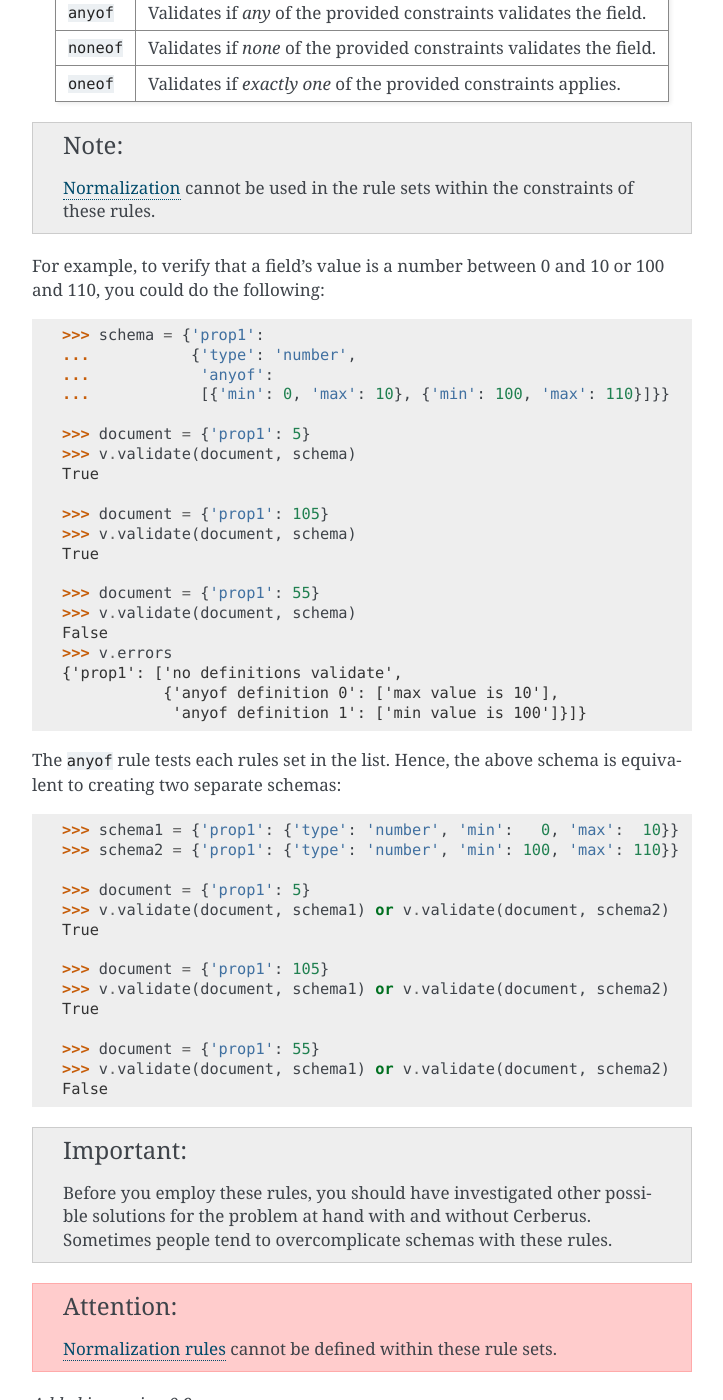
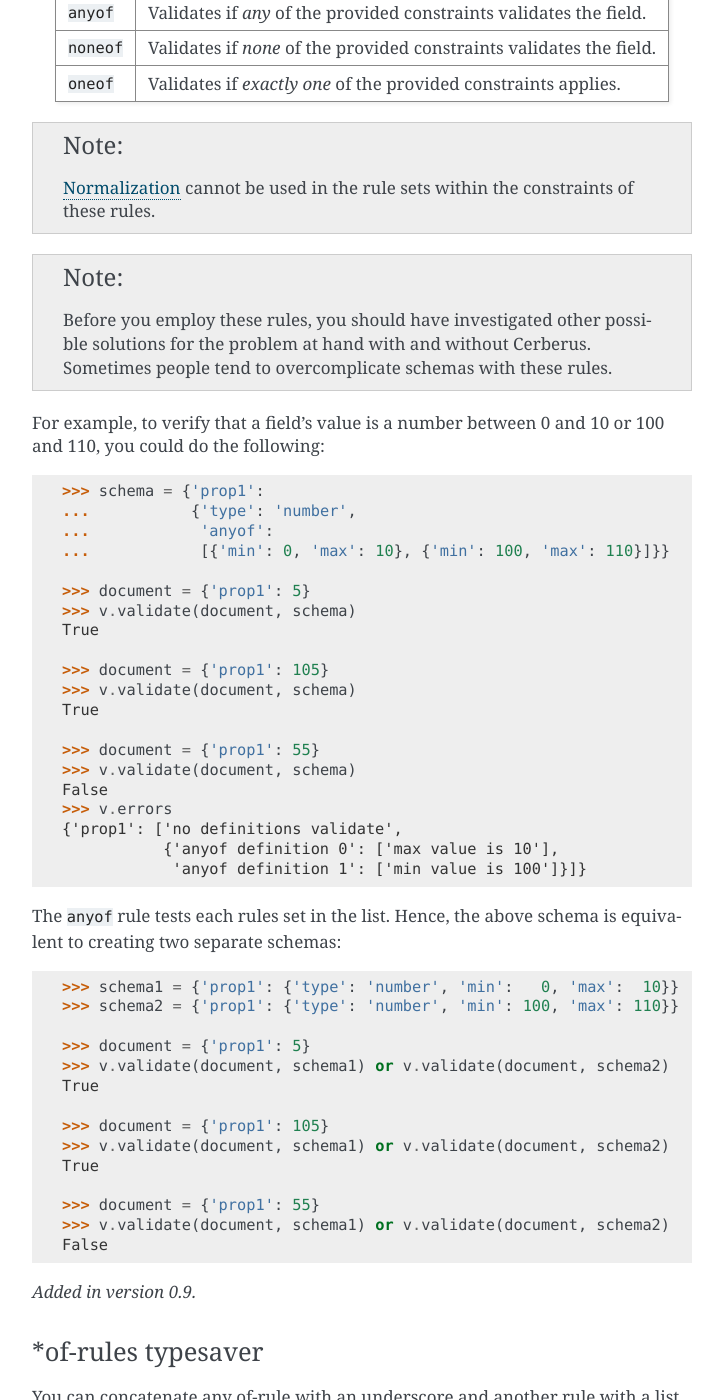
Before and after one commit to pyeve/cerberus, a Sphinx documentation site: the page built from docs/validation-rules.rst, in a window 1280 px wide and 1400 px high, scrolled down 7912 px. Shown: the whole window, without its empty margins (388-1111 px from the left). Built offline with Sphinx 7.4.7, drawn with Linux system fonts in a browser that asks for light colours; comment, search, counter and statistics services are not loaded; some of the changed lines change nothing that is shown.

Commit message:
Removes a redundant hint from the *of-rules docs

```diff
--- a/docs/validation-rules.rst
+++ b/docs/validation-rules.rst
@@ -406,6 +406,12 @@ according to the prefixes logics ``all``, ``any``, ``one`` or ``none``.
     :doc:`Normalization <normalization-rules>` cannot be used in the rule sets
     within the constraints of these rules.
 
+.. note::
+
+    Before you employ these rules, you should have investigated other possible
+    solutions for the problem at hand with and without Cerberus. Sometimes
+    people tend to overcomplicate schemas with these rules.
+
 For example, to verify that a field's value is a number between 0 and 10 or 100
 and 110, you could do the following:
 
@@ -451,17 +457,6 @@ equivalent to creating two separate schemas:
     >>> document = {'prop1': 55}
     >>> v.validate(document, schema1) or v.validate(document, schema2)
     False
-
-.. important::
-
-    Before you employ these rules, you should have investigated other possible
-    solutions for the problem at hand with and without Cerberus. Sometimes
-    people tend to overcomplicate schemas with these rules.
-
-.. attention::
-
-    :doc:`Normalization rules <normalization-rules>` cannot be defined within
-    these rule sets.
 
 .. versionadded:: 0.9
 
```
